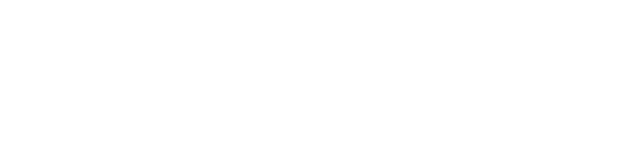
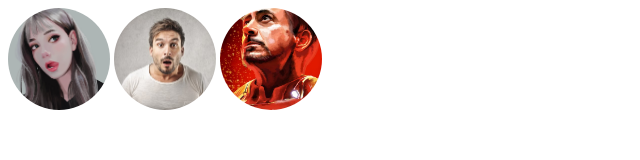
Before and after one commit to js-tasks-ru/htmlcss-20220210_just3is, a website: page 06-lection4/01-avatar/index.html in a window 1280 px wide. Shown: the whole page, without its empty margins (0-640 px from the left). Drawn offline with Linux system fonts and the light colour scheme.

Commit message:
добавил аватар

```diff
--- a/06-lection4/01-avatar/avatar.css
+++ b/06-lection4/01-avatar/avatar.css
@@ -0,0 +1,6 @@
+.avatar {
+    width: 102px;
+    height: 102px;
+    object-fit: cover;
+    border-radius: 50%;
+}
--- a/06-lection4/01-avatar/index.html
+++ b/06-lection4/01-avatar/index.html
@@ -6,6 +6,8 @@
         <link rel="stylesheet" href="./avatar.css">
     </head>
     <body>
-
+        <img class="avatar" alt="аватар девушки" src="../../assets/images/avatar.jpg"/>
+        <img class="avatar" alt="аватар мужчины" src="../../assets/images/avatar_horizontal.jpg"/>
+        <img class="avatar" alt="аватар железный человек" src="../../assets/images/avatar_vertical.jpg"/>
     </body>
 </html>
```
Also changed, not shown: assets/images/avatar.jpg (added), assets/images/avatar_horizontal.jpg (added), assets/images/avatar_vertical.jpg (added).
